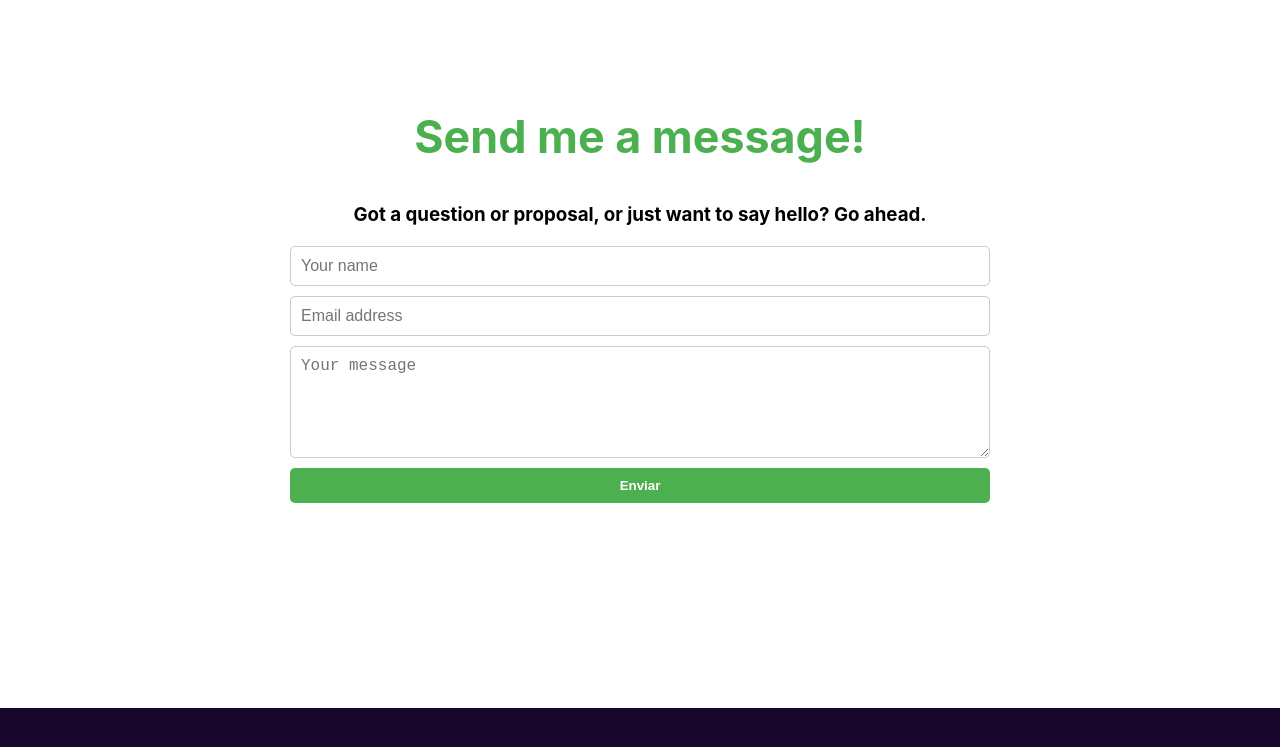
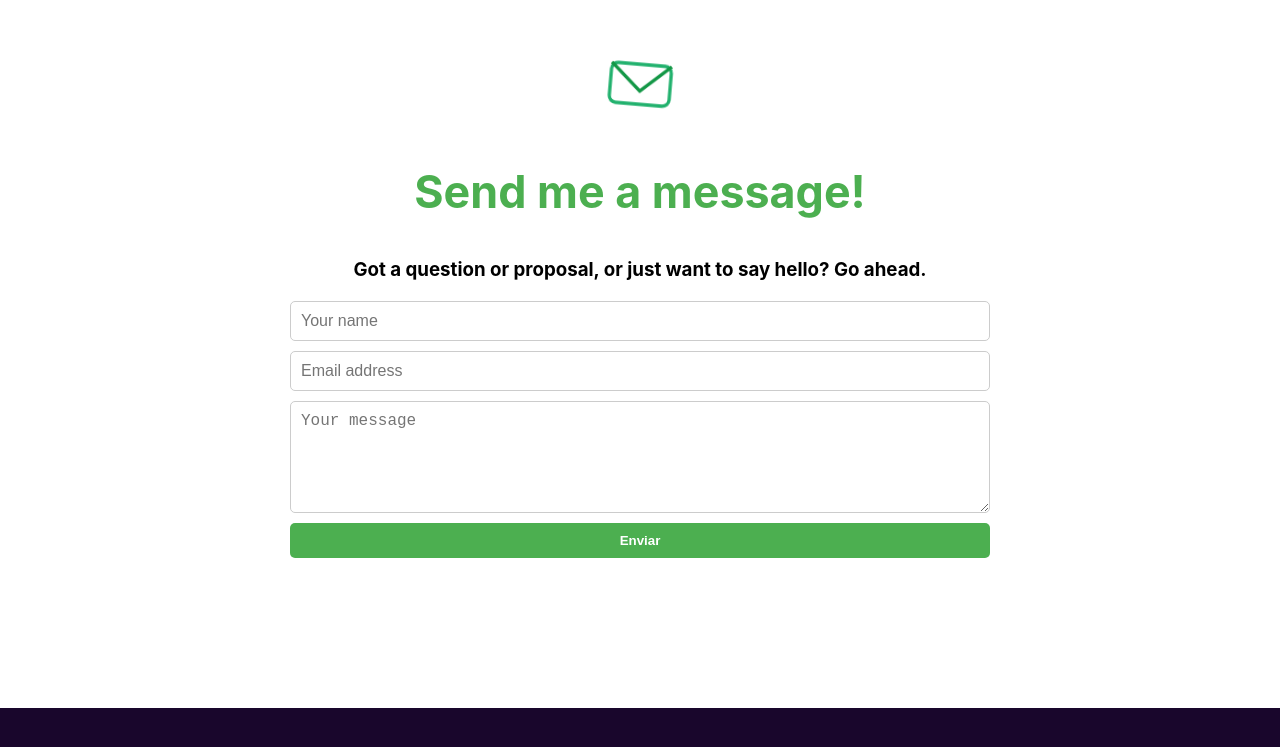
Before and after one commit to JoaoAlmir/portifolio, a React (Vite) app: page / in a window 1280 px wide. Shown: the part 2452-3199 px from the top of the page. Built offline with nearby package versions, Linux system fonts and the light colour scheme.

Commit message:
feat: add email animation

```diff
--- a/src/components/email/Email.css
+++ b/src/components/email/Email.css
@@ -56,3 +56,31 @@
 .email-form button:hover {
   background-color: #45a049;
 }
+
+.email-icon-animated {
+  display: flex;
+  justify-content: center;
+  margin-top: 30px;
+  animation: sway 2s infinite ease-in-out;
+}
+
+@keyframes sway {
+  0% {
+    transform: rotate(-8deg) translateY(0px);
+  }
+  20% {
+    transform: rotate(6deg) translateY(-4px);
+  }
+  40% {
+    transform: rotate(-4deg) translateY(2px);
+  }
+  60% {
+    transform: rotate(5deg) translateY(-2px);
+  }
+  80% {
+    transform: rotate(-6deg) translateY(3px);
+  }
+  100% {
+    transform: rotate(-8deg) translateY(0px);
+  }
+}
--- a/src/components/email/Email.jsx
+++ b/src/components/email/Email.jsx
@@ -35,6 +35,23 @@ const Email = () => {
 
   return (
     <div className="email-container">
+
+      <span className="email-icon-animated" aria-label="Email Icon" role="img">
+        <svg
+          width="80"
+          height="80"
+          viewBox="0 0 48 48"
+          fill="none"
+          xmlns="http://www.w3.org/2000/svg"
+          style={{ display: "block" }}
+        >
+          <g>
+            <rect x="6" y="12" width="36" height="24" rx="4" fill="#fff" stroke="#21b16d" strokeWidth="2"/>
+            <polyline points="6,12 24,28 42,12" fill="none" stroke="#139746" strokeWidth="2"/>
+          </g>
+        </svg>
+      </span>
+
       <h2>Send me a message!</h2>
       <h3>
         Got a question or proposal, or just want to say hello? Go ahead.
```
Also changed, not shown: src/components/project/project.css (line endings or trailing spaces).
